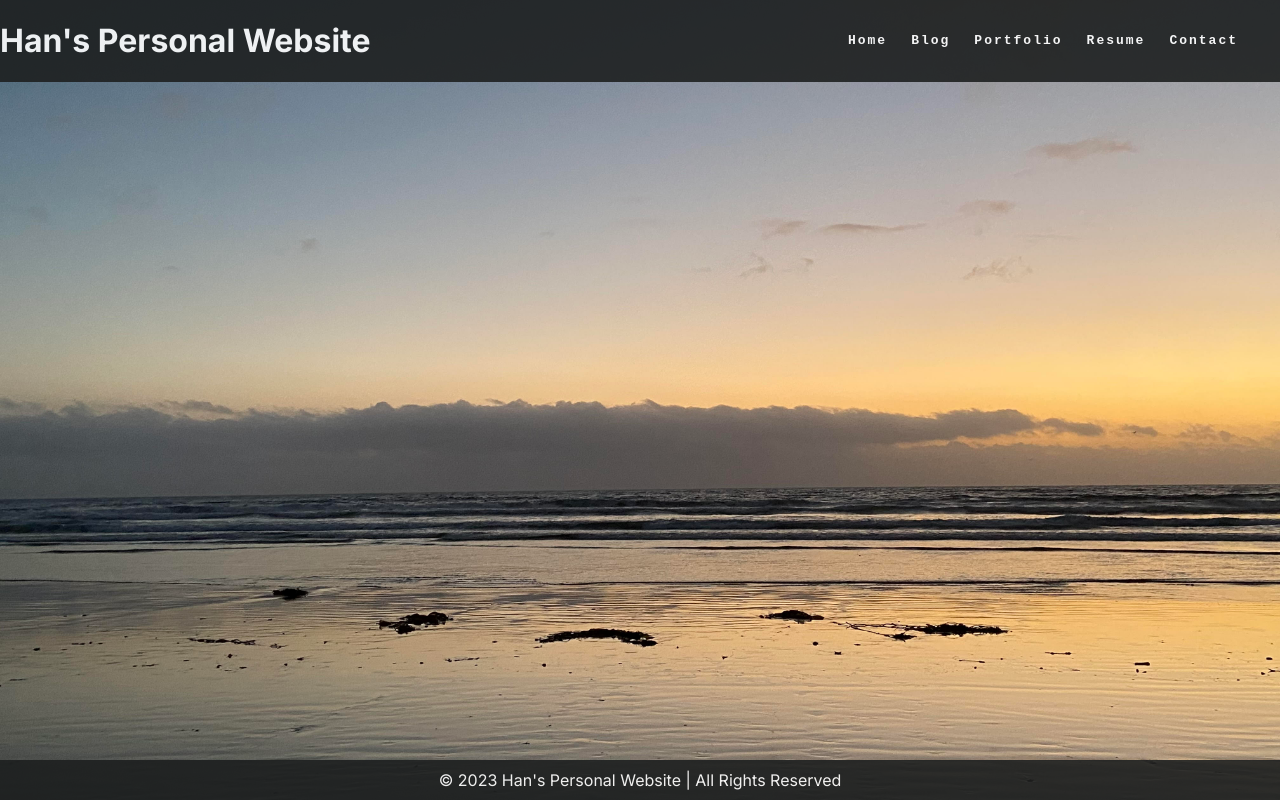
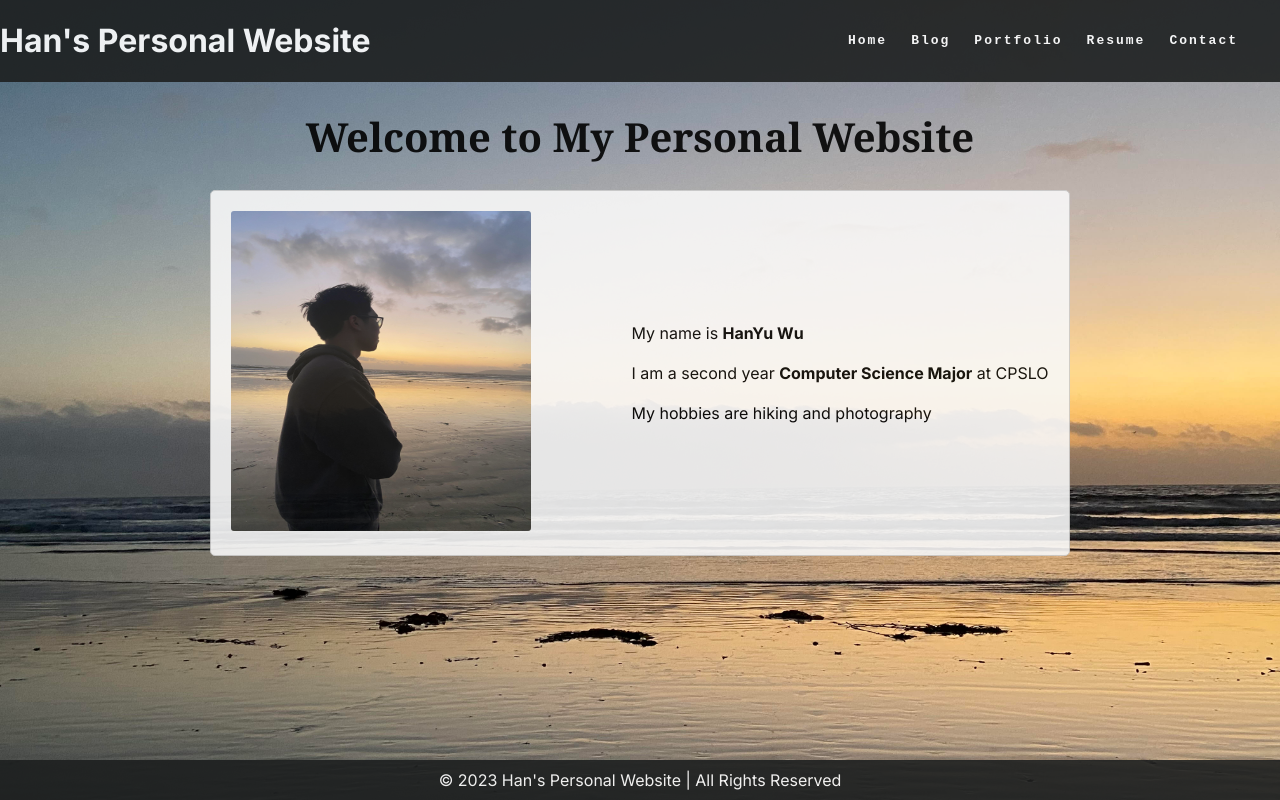
Before and after one commit to HanYu-Wu04/bootcamp-project-2023, a Next.js app: page / in a window 1280 px wide. Built offline with nearby package versions, Linux system fonts and the light colour scheme.

Commit message:
finished turning index page into ts

```diff
--- a/src/app/page.tsx
+++ b/src/app/page.tsx
@@ -1,12 +1,27 @@
 import Footer from './components/Footer';
 import Navbar from './components/Navbar';
+import Image from 'next/image';
+import BlogPreview from './components/blogPreview';
+import blogs from './blogData';
 
 export default function Home() {
   return (
     <div>
       <Navbar/>
-
-      <Footer/>
+      <main>
+        <h1 className="page-title">Welcome to My Personal Website</h1>
+        <div className="about">
+            <div className="about-image">
+                <Image src={"/HanYu Wu.jpg"} alt="Selfie" width={300} height={320}/>
+            </div>
+            <div className="about-text">
+                <p>My name is <strong>HanYu Wu</strong></p>
+                <p>I am a second year <strong>Computer Science Major</strong> at CPSLO</p>
+                <p>My hobbies are hiking and photography</p>
+            </div>
+        </div>
+    </main>
+    <Footer/>
     </div>
   );
 }
```
